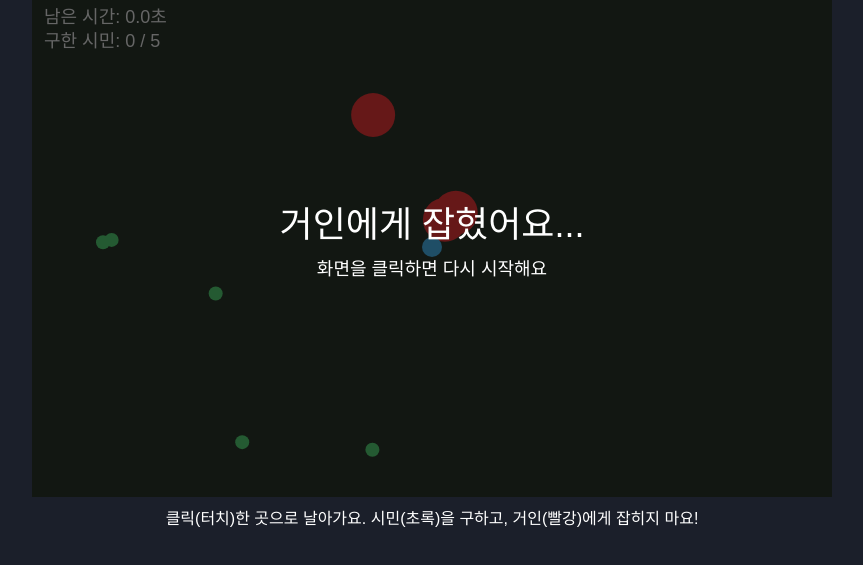
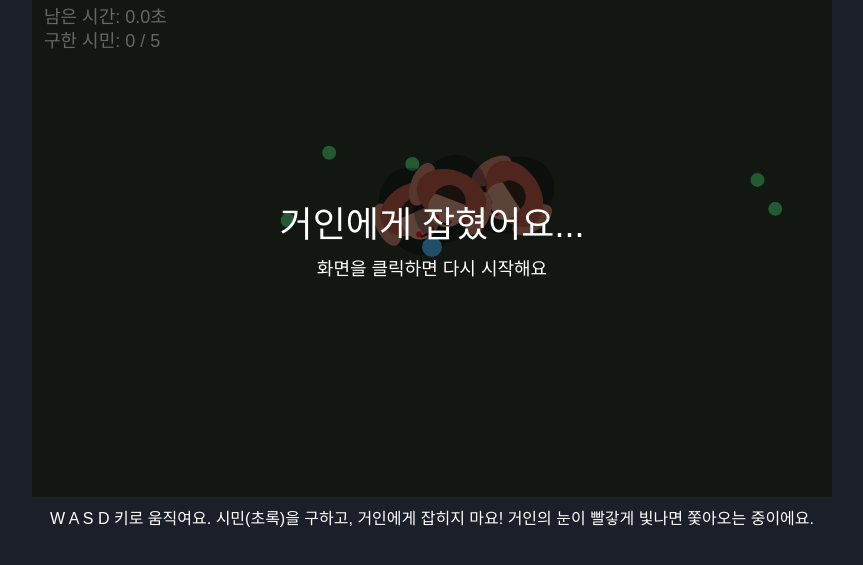
Before and after one commit to yeonjaepig/test-pratice, a plain HTML site: page index.html in a window 1280 px wide. Shown: the part 67-632 px from the top of the page, without its empty margins (208-1071 px from the left). Drawn offline with Linux system fonts and the light colour scheme.

Commit message:
거인 개선
거인이 너무 빨라서 조금 느리게 했음.
마우스가 아닌 wasd로 움직이게 했음.
거인 모양 바꿈.

```diff
--- a/index.html
+++ b/index.html
@@ -13,14 +13,14 @@
 <body>
 <h3>거인 디펜스 시험판</h3>
 <canvas id="c" width="800" height="500"></canvas>
-<p>클릭(터치)한 곳으로 날아가요. 시민(초록)을 구하고, 거인(빨강)에게 잡히지 마요!</p>
+<p>W A S D 키로 움직여요. 시민(초록)을 구하고, 거인에게 잡히지 마요! 거인의 눈이 빨갛게 빛나면 쫓아오는 중이에요.</p>
 
 <script>
 // ===== 설정값: 여기 숫자만 바꿔도 게임이 달라져요 =====
 const CONFIG = {
-  playerSpeed: 6,      // 내가 날아가는 속도
+  playerSpeed: 4.5,    // WASD로 움직이는 속도
   titanCount: 3,       // 거인 수
-  titanSpeed: 2.2,     // 거인 속도 (내 속도보다 느려야 해요)
+  titanSpeed: 1.6,     // 거인 속도 (내 속도보다 느려야 해요)
   titanSight: 220,     // 거인이 나를 발견하는 거리
   citizenCount: 5,     // 시민 수
   roundSeconds: 30     // 버텨야 하는 시간(초)
@@ -41,7 +41,7 @@ function init() {
   player = { x: W / 2, y: H / 2, tx: W / 2, ty: H / 2, r: 10 };
   titans = [];
   for (let i = 0; i < CONFIG.titanCount; i++) {
-    titans.push({ x: rand(0, W), y: rand(0, 120), r: 22, wx: rand(0, W), wy: rand(0, H), mode: 'wander' });
+    titans.push({ x: rand(0, W), y: rand(0, 120), r: 30, wx: rand(0, W), wy: rand(0, H), mode: 'wander', angle: 0, step: rand(0, 6) });
   }
   citizens = [];
   for (let i = 0; i < CONFIG.citizenCount; i++) {
@@ -52,14 +52,20 @@ function init() {
   state = 'play';
 }
 
-// 클릭한 곳을 목표로 정하기
-function setTarget(e) {
-  if (state !== 'play') { init(); return; }
-  const rect = canvas.getBoundingClientRect();
-  player.tx = (e.clientX - rect.left) * (W / rect.width);
-  player.ty = (e.clientY - rect.top) * (H / rect.height);
-}
-canvas.addEventListener('pointerdown', setTarget);
+// 키보드 입력 (WASD)
+const keys = {};
+window.addEventListener('keydown', e => {
+  const k = e.key.toLowerCase();
+  if (['w', 'a', 's', 'd'].includes(k)) {
+    keys[k] = true;
+    e.preventDefault();
+  }
+  // 게임이 끝났을 때 아무 키나 누르면 다시 시작
+  if (state !== 'play') init();
+});
+window.addEventListener('keyup', e => { keys[e.key.toLowerCase()] = false; });
+// 화면을 클릭해도 다시 시작
+canvas.addEventListener('pointerdown', () => { if (state !== 'play') init(); });
 
 // 거인 한 마리의 행동: 배회 -> 추격
 function updateTitan(t) {
@@ -73,17 +79,69 @@ function updateTitan(t) {
   const d = Math.hypot(t.wx - t.x, t.wy - t.y) || 1;
   t.x += (t.wx - t.x) / d * CONFIG.titanSpeed;
   t.y += (t.wy - t.y) / d * CONFIG.titanSpeed;
+  t.angle = Math.atan2(t.wy - t.y, t.wx - t.x); // 바라보는 방향
+  t.step += 0.08; // 걸을 때 몸이 흔들리는 정도
+}
+
+// 거인 그리기: 위에서 내려다본 거대한 사람 모습
+function drawTitan(t) {
+  const chasing = t.mode === 'chase';
+  const sway = Math.sin(t.step) * 4;
+  ctx.save();
+  ctx.translate(t.x, t.y);
+  ctx.rotate(t.angle);
+
+  // 그림자
+  ctx.fillStyle = 'rgba(0,0,0,0.3)';
+  ctx.beginPath(); ctx.ellipse(0, 0, t.r * 1.5, t.r * 1.2, 0, 0, 7); ctx.fill();
+
+  // 팔 (걸을 때 앞뒤로 흔들려요)
+  ctx.fillStyle = chasing ? '#d98a73' : '#c9a08a';
+  ctx.beginPath(); ctx.ellipse(sway, -t.r * 1.05, t.r * 0.75, t.r * 0.38, 0, 0, 7); ctx.fill();
+  ctx.beginPath(); ctx.ellipse(-sway, t.r * 1.05, t.r * 0.75, t.r * 0.38, 0, 0, 7); ctx.fill();
+
+  // 몸통(어깨)
+  ctx.fillStyle = chasing ? '#c4604a' : '#b58a76';
+  ctx.beginPath(); ctx.ellipse(-t.r * 0.1, 0, t.r * 0.85, t.r * 1.2, 0, 0, 7); ctx.fill();
+
+  // 머리
+  ctx.fillStyle = chasing ? '#e8a88f' : '#d9b8a3';
+  ctx.beginPath(); ctx.arc(t.r * 0.35, 0, t.r * 0.62, 0, 7); ctx.fill();
+
+  // 머리카락
+  ctx.fillStyle = '#3b2a22';
+  ctx.beginPath(); ctx.arc(t.r * 0.1, 0, t.r * 0.55, Math.PI * 0.55, Math.PI * 1.45); ctx.fill();
+
+  // 눈 (쫓아올 때는 빨갛게 빛나요)
+  ctx.fillStyle = chasing ? '#ff2222' : '#222';
+  ctx.beginPath(); ctx.arc(t.r * 0.75, -t.r * 0.22, t.r * 0.1, 0, 7); ctx.fill();
+  ctx.beginPath(); ctx.arc(t.r * 0.75, t.r * 0.22, t.r * 0.1, 0, 7); ctx.fill();
+
+  // 입
+  ctx.strokeStyle = '#5a1f1f';
+  ctx.lineWidth = 2;
+  ctx.beginPath(); ctx.moveTo(t.r * 0.85, -t.r * 0.2); ctx.lineTo(t.r * 0.85, t.r * 0.2); ctx.stroke();
+
+  ctx.restore();
 }
 
 function update() {
   if (state !== 'play') return;
 
-  // 플레이어 이동
-  const d = Math.hypot(player.tx - player.x, player.ty - player.y);
-  if (d > CONFIG.playerSpeed) {
-    player.x += (player.tx - player.x) / d * CONFIG.playerSpeed;
-    player.y += (player.ty - player.y) / d * CONFIG.playerSpeed;
+  // 플레이어 이동 (WASD)
+  let dx = 0, dy = 0;
+  if (keys['w']) dy -= 1;
+  if (keys['s']) dy += 1;
+  if (keys['a']) dx -= 1;
+  if (keys['d']) dx += 1;
+  if (dx !== 0 || dy !== 0) {
+    const len = Math.hypot(dx, dy); // 대각선도 같은 속도로
+    player.x += dx / len * CONFIG.playerSpeed;
+    player.y += dy / len * CONFIG.playerSpeed;
   }
+  // 화면 밖으로 못 나가게
+  player.x = Math.max(player.r, Math.min(W - player.r, player.x));
+  player.y = Math.max(player.r, Math.min(H - player.r, player.y));
 
   // 거인 이동 + 잡힘 확인
   for (const t of titans) {
@@ -110,10 +168,7 @@ function draw() {
   for (const c of citizens) { ctx.beginPath(); ctx.arc(c.x, c.y, c.r, 0, 7); ctx.fill(); }
 
   // 거인
-  for (const t of titans) {
-    ctx.fillStyle = t.mode === 'chase' ? '#ff3b3b' : '#b84a4a';
-    ctx.beginPath(); ctx.arc(t.x, t.y, t.r, 0, 7); ctx.fill();
-  }
+  for (const t of titans) drawTitan(t);
 
   // 플레이어
   ctx.fillStyle = '#4fc3ff';
```
